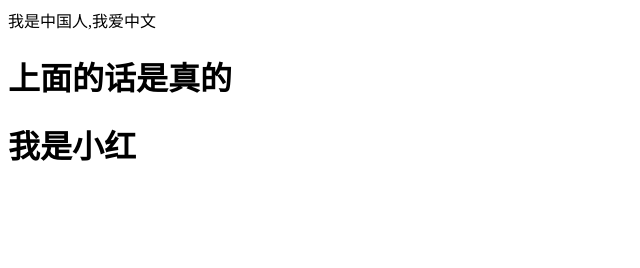
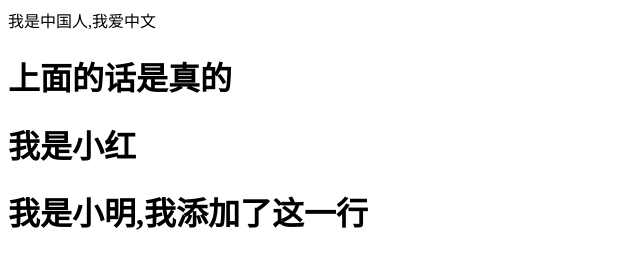
Before and after one commit to xiaoheigou110/test119, a plain HTML site: page index.html in a window 1280 px wide. Shown: the whole page, without its empty margins (0-640 px from the left). Drawn offline with Linux system fonts and the light colour scheme.

Commit message:
又添加了一行

```diff
--- a/index.html
+++ b/index.html
@@ -8,5 +8,6 @@
 	<div>我是中国人,我爱中文</div>
 	<h1>上面的话是真的</h1>
 	<h1>我是小红</h1>
+	<h1>我是小明,我添加了这一行</h1>
 </body>
 </html>
```
